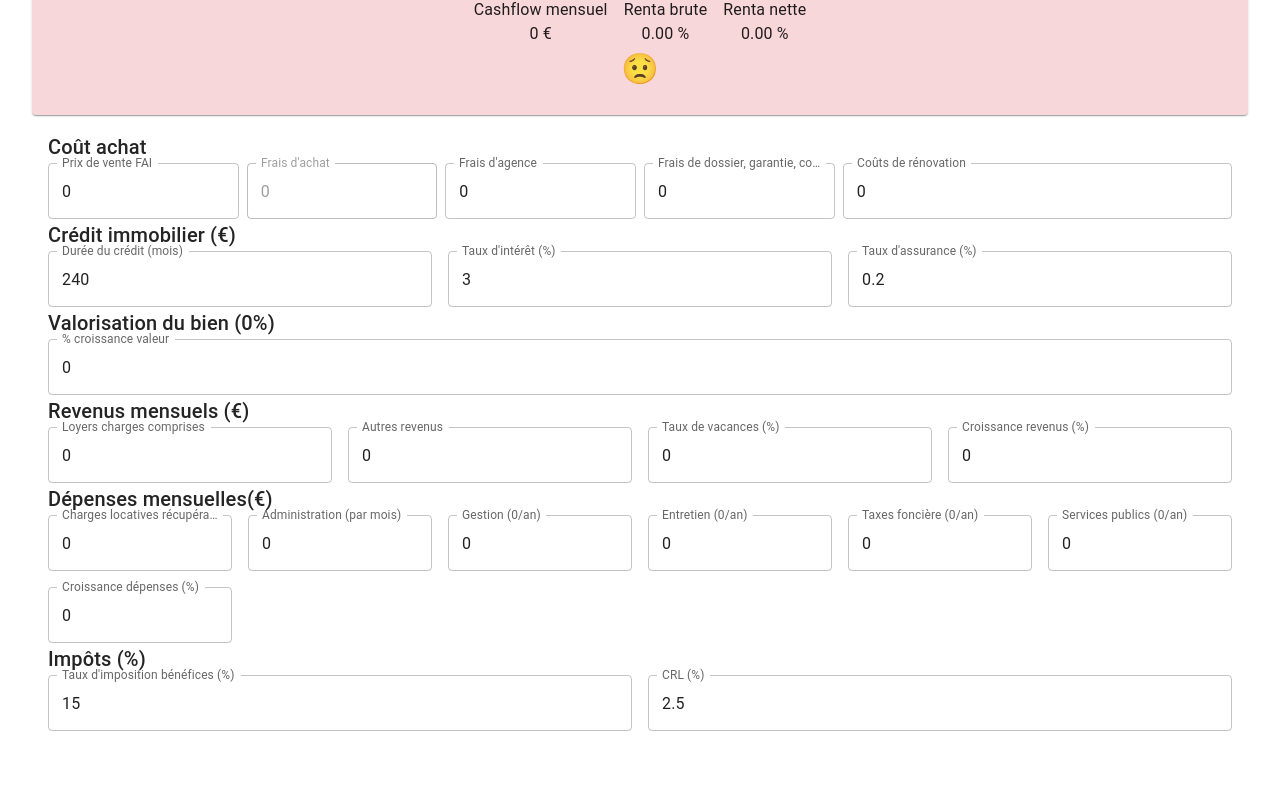
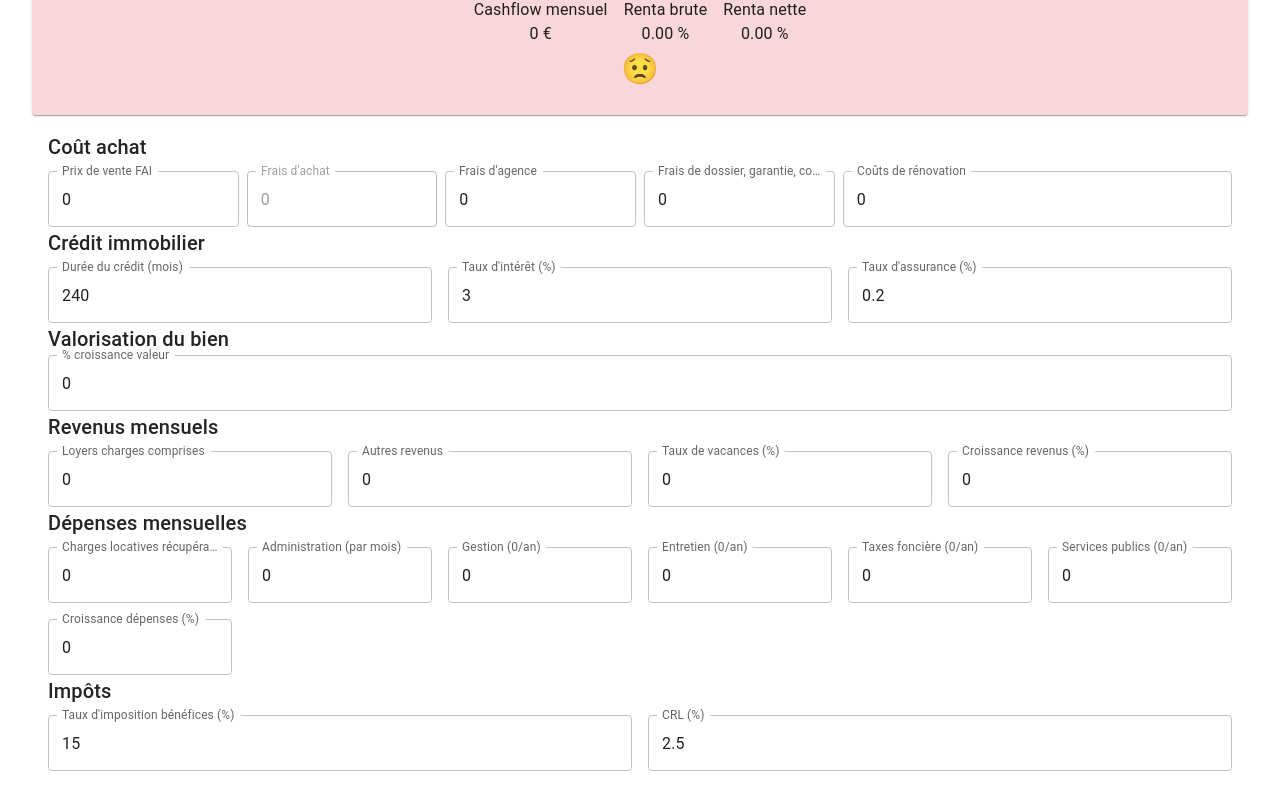
Before and after one commit to MathieuDreano/chiron, a React (Vite) app in the folder ui/: page /simulator in a window 1280 px wide. Shown: the part 585-1388 px from the top of the page. Before the commit the page ends 1348 px from the top, so only its background shows below. Built offline with nearby package versions, Linux system fonts and the light colour scheme.

Commit message:
cashflow summary
Signed-off-by: mathieu <mathieu.dreano@gmail.com>

```diff
--- a/ui/src/components/immo/simulateur/ImmoForm.tsx
+++ b/ui/src/components/immo/simulateur/ImmoForm.tsx
@@ -15,7 +15,7 @@ const ImmoForm = ({ form, onChange }: ImmoFormProps) => {
     <div className="immo-form" style={{ display: "flex", flexDirection: "column"}}>
         <div>
             <Typography variant="h6">Coût achat</Typography>
-            <Grid container spacing={1}>
+            <Grid container spacing={1} marginTop={1}>
                 <Grid size={{ xs: 6, md: 2 }}>
                     <TextField name="prixVente" label="Prix de vente FAI" type="number" value={form.prixVente} fullWidth onChange={onChange}/>
                 </Grid>
@@ -37,8 +37,8 @@ const ImmoForm = ({ form, onChange }: ImmoFormProps) => {
         </div>
 
         <div>
-            <Typography variant="h6">Crédit immobilier (€)</Typography>
-            <Grid container spacing={2}>
+            <Typography variant="h6">Crédit immobilier</Typography>
+            <Grid container spacing={2} marginTop={1}>
                 <Grid size={{ xs: 6, md: 4 }}><TextField name="duree" label="Durée du crédit (mois)" type="number" value={form.duree} fullWidth onChange={onChange}/></Grid>
                 <Grid size={{ xs: 6, md: 4 }}><TextField name="tauxInteret" label="Taux d'intérêt (%)" type="number" value={form.tauxInteret} fullWidth onChange={onChange}/></Grid>
                 <Grid size={{ xs: 6, md: 4 }}><TextField name="tauxAssurance" label="Taux d'assurance (%)" type="number" value={form.tauxAssurance} fullWidth onChange={onChange}/></Grid>
@@ -46,13 +46,13 @@ const ImmoForm = ({ form, onChange }: ImmoFormProps) => {
         </div>
 
         <div>
-            <Typography variant="h6">Valorisation du bien ({form.croissanceValeur}%)</Typography>
+            <Typography variant="h6">Valorisation du bien</Typography>
             <TextField name="croissanceValeur" label="% croissance valeur" type="number" value={form.croissanceValeur} fullWidth onChange={onChange}/>
         </div>
 
         <div>
-            <Typography variant="h6">Revenus mensuels (€)</Typography>
-            <Grid container spacing={2}>
+            <Typography variant="h6">Revenus mensuels</Typography>
+            <Grid container spacing={2} marginTop={1}>
                 <Grid size={{ xs: 6, md: 3 }}><TextField name="loyer" label="Loyers charges comprises" type="number" value={form.loyer} fullWidth onChange={onChange}/></Grid>
                 <Grid size={{ xs: 6, md: 3 }}><TextField name="autresRevenus" label="Autres revenus" type="number"  value={form.autresRevenus} fullWidth onChange={onChange}/></Grid>
                 <Grid size={{ xs: 6, md: 3 }}><TextField name="vacance" label="Taux de vacances (%)" type="number" value={form.vacance} fullWidth onChange={onChange}/></Grid>
@@ -61,8 +61,8 @@ const ImmoForm = ({ form, onChange }: ImmoFormProps) => {
         </div>
 
         <div>
-            <Typography variant="h6">Dépenses mensuelles(€)</Typography>
-            <Grid container spacing={2}>
+            <Typography variant="h6">Dépenses mensuelles</Typography>
+            <Grid container spacing={2} marginTop={1}>
                 <Grid size={{ xs: 6, md: 2 }}><TextField  name="chargesLocatives" label="Charges locatives récupérables" type="number" value={form.chargesLocatives} fullWidth onChange={onChange}/></Grid>
                 <Grid size={{ xs: 6, md: 2 }}><TextField name="admin" label="Administration (par mois)" type="number" value={form.admin} fullWidth onChange={onChange}/></Grid>
                 <Grid size={{ xs: 6, md: 2 }}><TextField name="gestion" label={`Gestion (${form.gestion * 12}/an)`}  type="number" value={form.gestion} fullWidth onChange={onChange}/></Grid>
@@ -74,8 +74,8 @@ const ImmoForm = ({ form, onChange }: ImmoFormProps) => {
         </div>
 
         <div>
-            <Typography variant="h6">Impôts (%)</Typography>
-            <Grid container spacing={2}>
+            <Typography variant="h6">Impôts</Typography>
+            <Grid container spacing={2} marginTop={1}>
                 <Grid size={{ xs: 6, md: 6 }}><TextField name="tauxImpotBenefices" label="Taux d'imposition bénéfices (%)" type="number" value={form.tauxImpotBenefices} fullWidth onChange={onChange}/></Grid>
                 <Grid size={{ xs: 6, md: 6 }}><TextField name="crl" label="CRL (%)" type="number" value={form.crl} fullWidth onChange={onChange}/></Grid>
             </Grid>
--- a/ui/src/components/immo/simulateur/ImmoSummary.tsx
+++ b/ui/src/components/immo/simulateur/ImmoSummary.tsx
@@ -45,7 +45,7 @@ const ImmoSummary = (data: CashflowData) => {
             </Tooltip></Grid>
 
             <Grid size={3}>
-              <Typography>Taxe fonciere annuelle + CRL (mensualisé)</Typography>
+              <Typography>Taxe fonciere annuelle + CRL</Typography>
               <Typography>{(data.taxesCrlEtFonciereMensuelle).toFixed(0)} €</Typography>
             </Grid>
 
```
